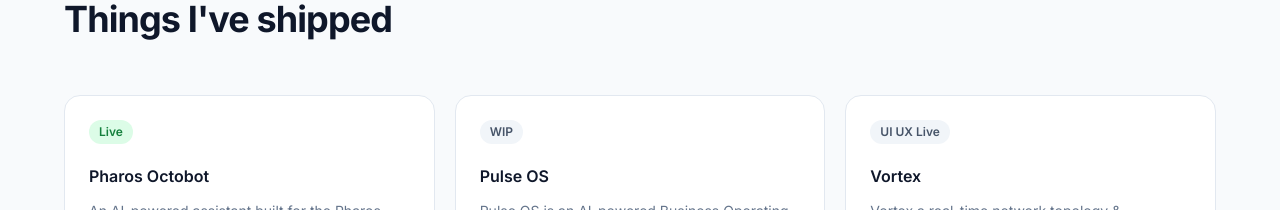
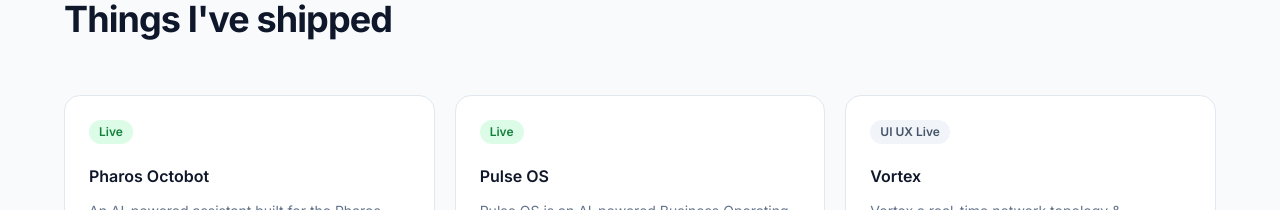
Before and after one commit to isharik/Portfolio, a Next.js app: page / in a window 1280 px wide. Shown: the part 5900-6110 px from the top of the page. Built offline with nearby package versions, Linux system fonts and the light colour scheme.

Commit message:
Update project link and status for Pulse OS

```diff
--- a/src/components/sections/Projects.tsx
+++ b/src/components/sections/Projects.tsx
@@ -17,8 +17,8 @@ const projects = [
     description:
       'Pulse OS is an AI-powered Business Operating System designed to bring everything a business needs into one unified workspace.',
     tags: [ 'Nextjs 15' , 'TypeScript', 'Tailwind', 'CSS' , 'Framer Motion', 'AI'],
-    link: 'https://x.com/isharik99/status/2073390275557474504',
-    status: 'WIP',
+    link: 'https://pulse-os-one.vercel.app/',
+    status: 'Live',
   },
   {
     title: 'Vortex',
```
